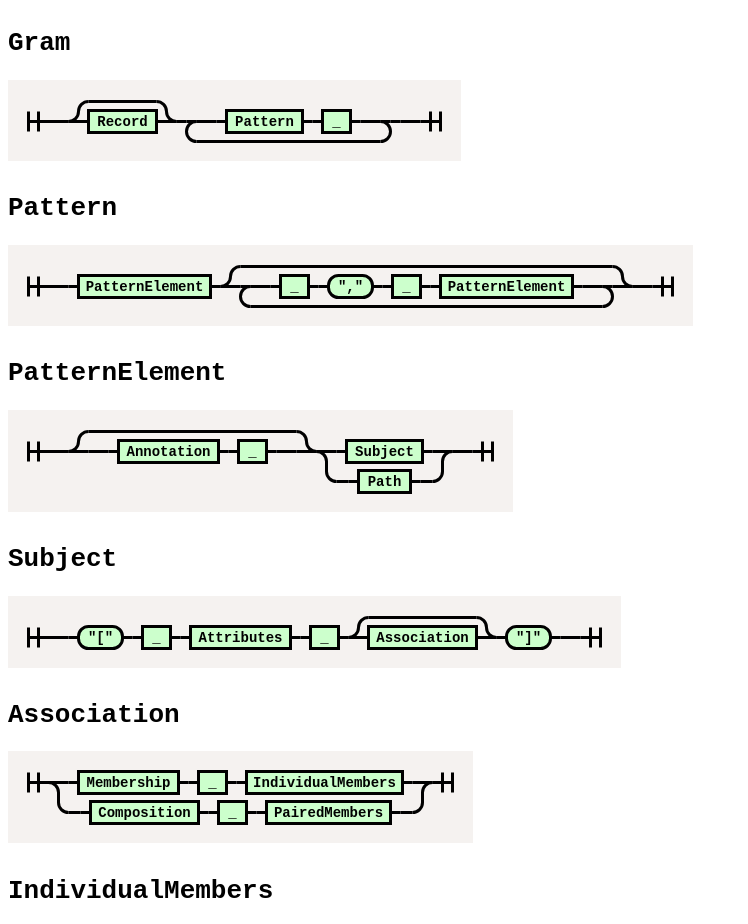
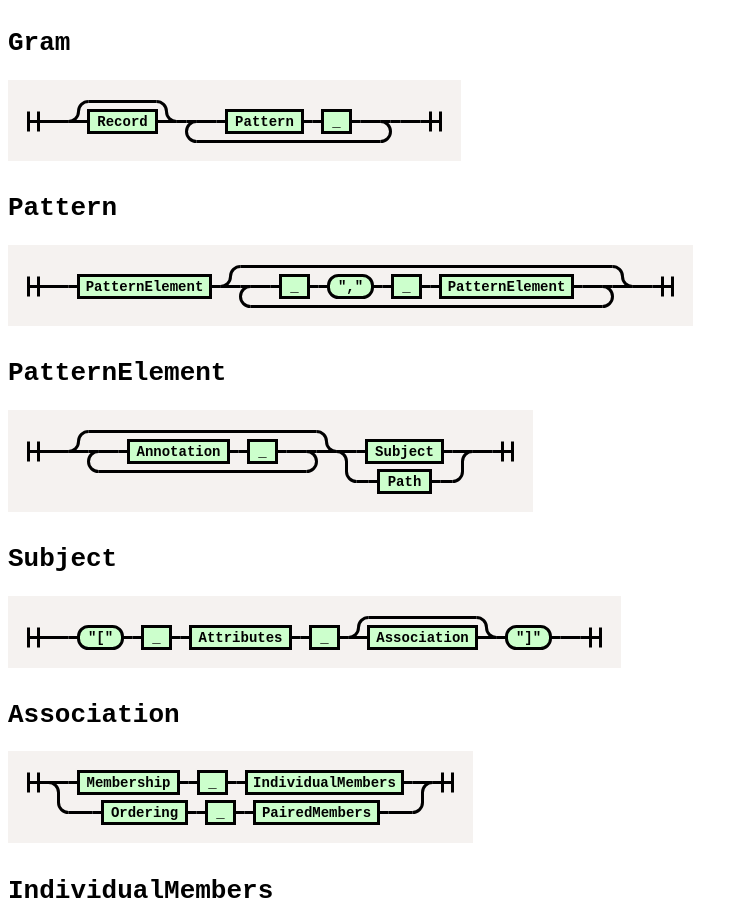
Before and after one commit to gram-data/nearley-gram, a website built with Vite: page gram-railroad.html in a window 1280 px wide. Shown: the top 924 px of the page, without its empty margins (0-748 px from the left). Built offline with nearby package versions, Linux system fonts and the light colour scheme.

Commit message:
renamed the Composition Association to Ordering Association

```diff
--- a/gram-railroad.html
+++ b/gram-railroad.html
@@ -200,89 +200,100 @@ svg.railroad-diagram rect {
 </div>
 <h1><code>PatternElement</code></h1>
 <div>
-<svg class="railroad-diagram" width="505" height="102" viewBox="0 0 505 102">
+<svg class="railroad-diagram" width="525" height="102" viewBox="0 0 525 102">
 <g transform="translate(.5 .5)">
 <path d="M 20 31 v 20 m 10 -20 v 20 m -10 -10 h 20.5"></path>
 <g>
 <path d="M40 41h0"></path>
+<path d="M484 41h0"></path>
+<path d="M40 41h20"></path>
+<g>
+<path d="M60 41h0"></path>
 <path d="M464 41h0"></path>
-<path d="M40 41h20"></path>
 <g>
 <path d="M60 41h0"></path>
+<path d="M328 41h0"></path>
+<path d="M60 41a10 10 0 0 0 10 -10v0a10 10 0 0 1 10 -10"></path>
+<g>
+<path d="M80 21h228"></path>
+</g>
+<path d="M308 21a10 10 0 0 1 10 10v0a10 10 0 0 0 10 10"></path>
+<path d="M60 41h20"></path>
+<g>
+<path d="M80 41h0"></path>
+<path d="M308 41h0"></path>
+<path d="M80 41h10"></path>
+<g>
+<path d="M90 41h0"></path>
+<path d="M298 41h0"></path>
+<path d="M90 41h20"></path>
+<g>
+<path d="M110 41h0"></path>
+<path d="M278 41h0"></path>
+<path d="M110 41h10"></path>
+<g>
+<path d="M120 41h0"></path>
+<path d="M220 41h0"></path>
+<rect x="120" y="30" width="100" height="22"></rect>
+<text x="170" y="45">Annotation</text>
+</g>
+<path d="M220 41h10"></path>
+<path d="M230 41h10"></path>
+<g>
+<path d="M240 41h0"></path>
+<path d="M268 41h0"></path>
+<rect x="240" y="30" width="28" height="22"></rect>
+<text x="254" y="45">&#95;</text>
+</g>
+<path d="M268 41h10"></path>
+</g>
+<path d="M278 41h20"></path>
+</g>
+<path d="M298 41h10"></path>
+<path d="M90 41a10 10 0 0 0 -10 10v0a10 10 0 0 0 10 10"></path>
+<g>
+<path d="M90 61h208"></path>
+</g>
+<path d="M298 61a10 10 0 0 0 10 -10v0a10 10 0 0 0 -10 -10"></path>
+</g>
+<path d="M308 41h20"></path>
+</g>
+<g>
+<path d="M328 41h0"></path>
+<path d="M464 41h0"></path>
+<path d="M328 41h20"></path>
+<g>
+<path d="M348 41h0"></path>
 <path d="M444 41h0"></path>
-<g>
-<path d="M60 41h0"></path>
-<path d="M308 41h0"></path>
-<path d="M60 41a10 10 0 0 0 10 -10v0a10 10 0 0 1 10 -10"></path>
-<g>
-<path d="M80 21h208"></path>
-</g>
-<path d="M288 21a10 10 0 0 1 10 10v0a10 10 0 0 0 10 10"></path>
-<path d="M60 41h20"></path>
-<g>
-<path d="M80 41h0"></path>
-<path d="M288 41h0"></path>
-<path d="M80 41h20"></path>
-<g>
-<path d="M100 41h0"></path>
-<path d="M268 41h0"></path>
-<path d="M100 41h10"></path>
-<g>
-<path d="M110 41h0"></path>
-<path d="M210 41h0"></path>
-<rect x="110" y="30" width="100" height="22"></rect>
-<text x="160" y="45">Annotation</text>
-</g>
-<path d="M210 41h10"></path>
-<path d="M220 41h10"></path>
-<g>
-<path d="M230 41h0"></path>
-<path d="M258 41h0"></path>
-<rect x="230" y="30" width="28" height="22"></rect>
-<text x="244" y="45">&#95;</text>
-</g>
-<path d="M258 41h10"></path>
-</g>
-<path d="M268 41h20"></path>
-</g>
-<path d="M288 41h20"></path>
-</g>
-<g>
-<path d="M308 41h0"></path>
-<path d="M444 41h0"></path>
-<path d="M308 41h20"></path>
-<g>
-<path d="M328 41h0"></path>
-<path d="M424 41h0"></path>
-<path d="M328 41h10"></path>
-<g>
-<path d="M338 41h0"></path>
-<path d="M414 41h0"></path>
-<rect x="338" y="30" width="76" height="22"></rect>
-<text x="376" y="45">Subject</text>
-</g>
-<path d="M414 41h10"></path>
-</g>
-<path d="M424 41h20"></path>
-<path d="M308 41a10 10 0 0 1 10 10v10a10 10 0 0 0 10 10"></path>
-<g>
-<path d="M328 71h12"></path>
-<path d="M412 71h12"></path>
-<path d="M340 71h10"></path>
-<g>
-<path d="M350 71h0"></path>
-<path d="M402 71h0"></path>
-<rect x="350" y="60" width="52" height="22"></rect>
-<text x="376" y="75">Path</text>
-</g>
-<path d="M402 71h10"></path>
-</g>
-<path d="M424 71a10 10 0 0 0 10 -10v-10a10 10 0 0 1 10 -10"></path>
-</g>
+<path d="M348 41h10"></path>
+<g>
+<path d="M358 41h0"></path>
+<path d="M434 41h0"></path>
+<rect x="358" y="30" width="76" height="22"></rect>
+<text x="396" y="45">Subject</text>
+</g>
+<path d="M434 41h10"></path>
 </g>
 <path d="M444 41h20"></path>
-</g>
-<path d="M 464 41 h 20 m -10 -10 v 20 m 10 -20 v 20"></path>
+<path d="M328 41a10 10 0 0 1 10 10v10a10 10 0 0 0 10 10"></path>
+<g>
+<path d="M348 71h12"></path>
+<path d="M432 71h12"></path>
+<path d="M360 71h10"></path>
+<g>
+<path d="M370 71h0"></path>
+<path d="M422 71h0"></path>
+<rect x="370" y="60" width="52" height="22"></rect>
+<text x="396" y="75">Path</text>
+</g>
+<path d="M422 71h10"></path>
+</g>
+<path d="M444 71a10 10 0 0 0 10 -10v-10a10 10 0 0 1 10 -10"></path>
+</g>
+</g>
+<path d="M464 41h20"></path>
+</g>
+<path d="M 484 41 h 20 m -10 -10 v 20 m 10 -20 v 20"></path>
 </g>
 </svg>
 
@@ -404,32 +415,32 @@ svg.railroad-diagram rect {
 <path d="M404 31h20"></path>
 <path d="M40 31a10 10 0 0 1 10 10v10a10 10 0 0 0 10 10"></path>
 <g>
-<path d="M60 61h12"></path>
-<path d="M392 61h12"></path>
-<path d="M72 61h10"></path>
-<g>
-<path d="M82 61h0"></path>
-<path d="M190 61h0"></path>
-<rect x="82" y="50" width="108" height="22"></rect>
-<text x="136" y="65">Composition</text>
-</g>
-<path d="M190 61h10"></path>
-<path d="M200 61h10"></path>
-<g>
-<path d="M210 61h0"></path>
-<path d="M238 61h0"></path>
-<rect x="210" y="50" width="28" height="22"></rect>
-<text x="224" y="65">&#95;</text>
-</g>
-<path d="M238 61h10"></path>
-<path d="M248 61h10"></path>
-<g>
-<path d="M258 61h0"></path>
-<path d="M382 61h0"></path>
-<rect x="258" y="50" width="124" height="22"></rect>
-<text x="320" y="65">PairedMembers</text>
-</g>
-<path d="M382 61h10"></path>
+<path d="M60 61h24"></path>
+<path d="M380 61h24"></path>
+<path d="M84 61h10"></path>
+<g>
+<path d="M94 61h0"></path>
+<path d="M178 61h0"></path>
+<rect x="94" y="50" width="84" height="22"></rect>
+<text x="136" y="65">Ordering</text>
+</g>
+<path d="M178 61h10"></path>
+<path d="M188 61h10"></path>
+<g>
+<path d="M198 61h0"></path>
+<path d="M226 61h0"></path>
+<rect x="198" y="50" width="28" height="22"></rect>
+<text x="212" y="65">&#95;</text>
+</g>
+<path d="M226 61h10"></path>
+<path d="M236 61h10"></path>
+<g>
+<path d="M246 61h0"></path>
+<path d="M370 61h0"></path>
+<rect x="246" y="50" width="124" height="22"></rect>
+<text x="308" y="65">PairedMembers</text>
+</g>
+<path d="M370 61h10"></path>
 </g>
 <path d="M404 61a10 10 0 0 0 10 -10v-10a10 10 0 0 1 10 -10"></path>
 </g>
@@ -721,7 +732,7 @@ svg.railroad-diagram rect {
 </svg>
 
 </div>
-<h1><code>Composition</code></h1>
+<h1><code>Ordering</code></h1>
 <div>
 <svg class="railroad-diagram" width="193" height="62" viewBox="0 0 193 62">
 <g transform="translate(.5 .5)">
```
Also changed, not shown: patterns.html (+51 -11 lines), 2 other files.
